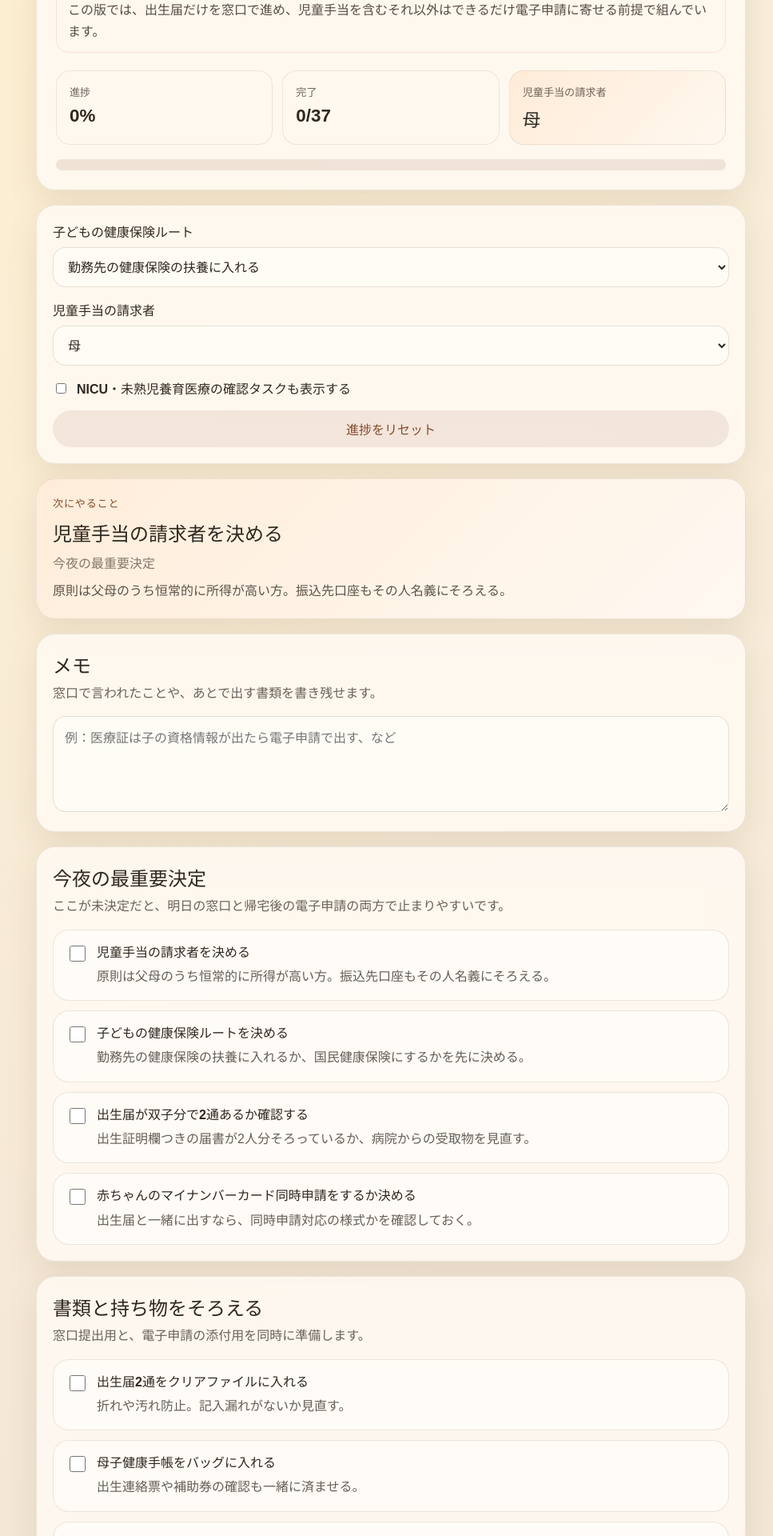
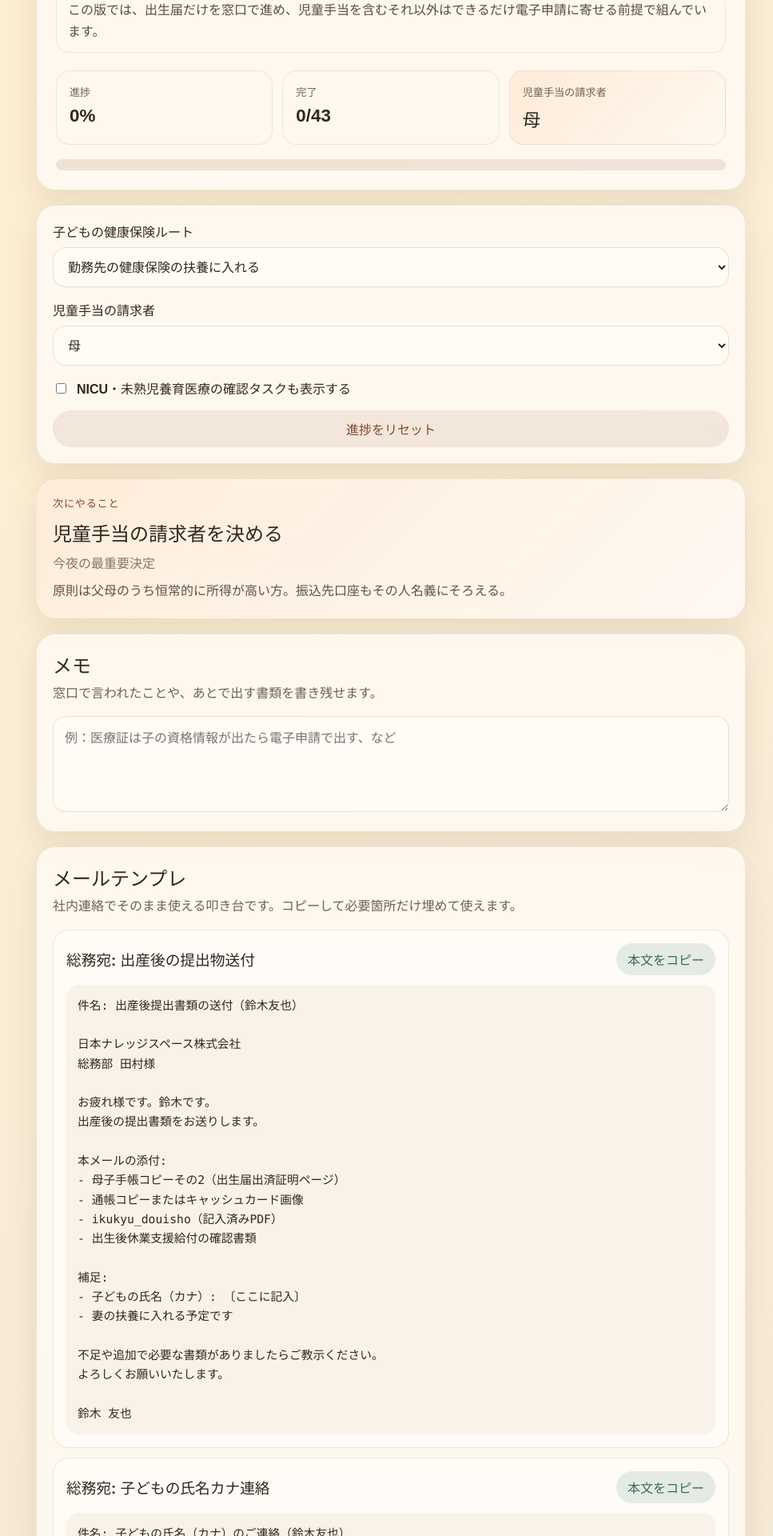
Before and after one commit to TomoyaSuzuki86/babys-birthReport, a React (Vite) app: page / in a window 1280 px wide. Shown: the part 280-2200 px from the top of the page at 80% size, without its empty margins (151-1118 px from the left). Built offline with nearby package versions, Linux system fonts and the light colour scheme.

Commit message:
Add PDF prep checklist and email templates

```diff
--- a/src/App.tsx
+++ b/src/App.tsx
@@ -22,6 +22,12 @@ type Section = {
   tasks: Task[];
 };
 
+type MailTemplate = {
+  id: string;
+  title: string;
+  body: string;
+};
+
 type ProgressState = {
   checked: string[];
   insurance: InsuranceRoute;
@@ -31,6 +37,79 @@ type ProgressState = {
 };
 
 const STORAGE_KEY = "birth-report-progress-v1";
+
+const mailTemplates: MailTemplate[] = [
+  {
+    id: "jks-general-affairs",
+    title: "総務宛: 出産後の提出物送付",
+    body: `件名: 出産後提出書類の送付（鈴木友也）
+
+日本ナレッジスペース株式会社
+総務部 田村様
+
+お疲れ様です。鈴木です。
+出産後の提出書類をお送りします。
+
+本メールの添付:
+- 母子手帳コピーその2（出生届出済証明ページ）
+- 通帳コピーまたはキャッシュカード画像
+- ikukyu_douisho（記入済みPDF）
+- 出生後休業支援給付の確認書類
+
+補足:
+- 子どもの氏名（カナ）: 〔ここに記入〕
+- 妻の扶養に入れる予定です
+
+不足や追加で必要な書類がありましたらご教示ください。
+よろしくお願いいたします。
+
+鈴木 友也`
+  },
+  {
+    id: "jks-child-kana",
+    title: "総務宛: 子どもの氏名カナ連絡",
+    body: `件名: 子どもの氏名（カナ）のご連絡（鈴木友也）
+
+日本ナレッジスペース株式会社
+総務部 田村様
+
+お疲れ様です。鈴木です。
+子どもの氏名（カナ）をご連絡いたします。
+
+長子:
+- 氏名: 〔ここに記入〕
+- カナ: 〔ここに記入〕
+
+第二子:
+- 氏名: 〔ここに記入〕
+- カナ: 〔ここに記入〕
+
+被扶養者については妻の扶養に入れる予定です。
+よろしくお願いいたします。
+
+鈴木 友也`
+  },
+  {
+    id: "jks-gojokai",
+    title: "互助会宛: 出産祝い金連絡",
+    body: `件名: 出産祝い金のご連絡（鈴木友也）
+
+互助会 ご担当者様
+
+お疲れ様です。鈴木友也です。
+子どもが出生しましたので、出産祝い金についてご連絡いたします。
+
+出生日:
+- 〔ここに記入〕
+
+子どもの情報:
+- 長子: 〔ここに記入〕
+- 第二子: 〔ここに記入〕
+
+必要な追加情報や提出物がありましたらご案内ください。
+よろしくお願いいたします。`
+  }
+];
 
 const sections: Section[] = [
   {
@@ -303,6 +382,50 @@ const sections: Section[] = [
     ]
   },
   {
+    id: "pdf-prep",
+    title: "事前にPDF化しておく書類",
+    subtitle:
+      "会社提出と電子申請の添付で使い回せるよう、先にファイル化しておくと楽です。",
+    tasks: [
+      {
+        id: "pdf-boshi-yotei",
+        title: "母子手帳の予定日ページをPDF化する",
+        detail:
+          "総務提出用。分娩予定日の記載ページを撮影して、1ファイルにまとめる。"
+      },
+      {
+        id: "pdf-bank",
+        title: "通帳またはキャッシュカードをPDF化する",
+        detail:
+          "総務提出用。名義が分かるページを撮影し、送付しやすいPDFにまとめる。"
+      },
+      {
+        id: "pdf-ikukyu-douisho",
+        title: "ikukyu_douisho を記入後にPDF化する",
+        detail:
+          "2か所チェック、雇用保険被保険者番号、署名捺印を入れてPDF保存する。原本郵送は不要。"
+      },
+      {
+        id: "pdf-folder",
+        title: "提出用PDFを1フォルダにまとめる",
+        detail:
+          "例: `JKS提出用`。ファイル名も `01_母子手帳予定日.pdf` のようにそろえる。"
+      },
+      {
+        id: "pdf-boshi-born-later",
+        title: "出産後に出生届出済証明ページを追加でPDF化する",
+        detail:
+          "出生後に必要になる母子手帳コピーその2。事前には未作成なので、出産後すぐ追加する。"
+      },
+      {
+        id: "pdf-spouse-proof-later",
+        title: "出産後に配偶者確認書類候補をPDF化する",
+        detail:
+          "出生後休業支援給付用。母子手帳の出生届出済証明ページなど、総務へ出す確認書類をまとめる。"
+      }
+    ]
+  },
+  {
     id: "nicu",
     title: "NICU・未熟児養育医療の確認",
     subtitle: "該当しないなら非表示にできます。",
@@ -360,6 +483,7 @@ function loadState(): ProgressState {
 function App() {
   const [state, setState] = useState<ProgressState>(defaultState);
   const [ready, setReady] = useState(false);
+  const [copiedTemplateId, setCopiedTemplateId] = useState<string | null>(null);
 
   useEffect(() => {
     setState(loadState());
@@ -424,6 +548,45 @@ function App() {
 
   const clearAll = () => {
     setState(defaultState);
+  };
+
+  const copyTemplate = async (template: MailTemplate) => {
+    try {
+      if (navigator.clipboard?.writeText) {
+        await navigator.clipboard.writeText(template.body);
+      } else {
+        const textarea = document.createElement("textarea");
+        textarea.value = template.body;
+        textarea.setAttribute("readonly", "");
+        textarea.style.position = "absolute";
+        textarea.style.left = "-9999px";
+        document.body.appendChild(textarea);
+        textarea.select();
+        document.execCommand("copy");
+        document.body.removeChild(textarea);
+      }
+      setCopiedTemplateId(template.id);
+      window.setTimeout(() => {
+        setCopiedTemplateId((current) =>
+          current === template.id ? null : current
+        );
+      }, 1800);
+    } catch {
+      try {
+        const textarea = document.createElement("textarea");
+        textarea.value = template.body;
+        textarea.setAttribute("readonly", "");
+        textarea.style.position = "absolute";
+        textarea.style.left = "-9999px";
+        document.body.appendChild(textarea);
+        textarea.select();
+        document.execCommand("copy");
+        document.body.removeChild(textarea);
+        setCopiedTemplateId(template.id);
+      } catch {
+        setCopiedTemplateId(null);
+      }
+    }
   };
 
   const claimantLabel = state.handClaimant === "father" ? "父" : "母";
@@ -552,6 +715,30 @@ function App() {
         />
       </section>
 
+      <section className="task-section">
+        <div className="section-head">
+          <h2>メールテンプレ</h2>
+          <p>社内連絡でそのまま使える叩き台です。コピーして必要箇所だけ埋めて使えます。</p>
+        </div>
+        <div className="template-list">
+          {mailTemplates.map((template) => (
+            <article className="template-card" key={template.id}>
+              <div className="template-head">
+                <h3>{template.title}</h3>
+                <button
+                  className="copy-button"
+                  type="button"
+                  onClick={() => copyTemplate(template)}
+                >
+                  {copiedTemplateId === template.id ? "コピー済み" : "本文をコピー"}
+                </button>
+              </div>
+              <pre className="template-body">{template.body}</pre>
+            </article>
+          ))}
+        </div>
+      </section>
+
       {visibleSections.map((section) => (
         <section className="task-section" key={section.id}>
           <div className="section-head">
--- a/src/styles.css
+++ b/src/styles.css
@@ -71,6 +71,7 @@ textarea {
 
 h1,
 h2,
+h3,
 p {
   margin: 0;
 }
@@ -248,6 +249,49 @@ textarea {
   gap: 12px;
 }
 
+.template-list {
+  display: grid;
+  gap: 12px;
+}
+
+.template-card {
+  border-radius: 20px;
+  border: 1px solid rgba(122, 93, 57, 0.14);
+  background: rgba(255, 252, 247, 0.94);
+  padding: 16px;
+}
+
+.template-head {
+  display: flex;
+  justify-content: space-between;
+  align-items: center;
+  gap: 12px;
+  margin-bottom: 12px;
+}
+
+.copy-button {
+  border: none;
+  border-radius: 999px;
+  min-height: 40px;
+  padding: 0 14px;
+  background: rgba(53, 107, 96, 0.12);
+  color: var(--mint);
+  font-weight: 800;
+  white-space: nowrap;
+}
+
+.template-body {
+  margin: 0;
+  padding: 14px;
+  border-radius: 16px;
+  background: rgba(247, 239, 228, 0.75);
+  overflow-x: auto;
+  white-space: pre-wrap;
+  line-height: 1.65;
+  font-family: "UDEV Gothic 35JPDOC", "Consolas", monospace;
+  font-size: 0.92rem;
+}
+
 .task-card {
   display: block;
   border-radius: 20px;
@@ -311,6 +355,10 @@ textarea {
   .ghost-button:hover {
     background: rgba(133, 75, 44, 0.16);
   }
+
+  .copy-button:hover {
+    background: rgba(53, 107, 96, 0.18);
+  }
 }
 
 @media (max-width: 640px) {
@@ -328,4 +376,9 @@ textarea {
   .status-grid {
     grid-template-columns: 1fr;
   }
+
+  .template-head {
+    align-items: stretch;
+    flex-direction: column;
+  }
 }
```
